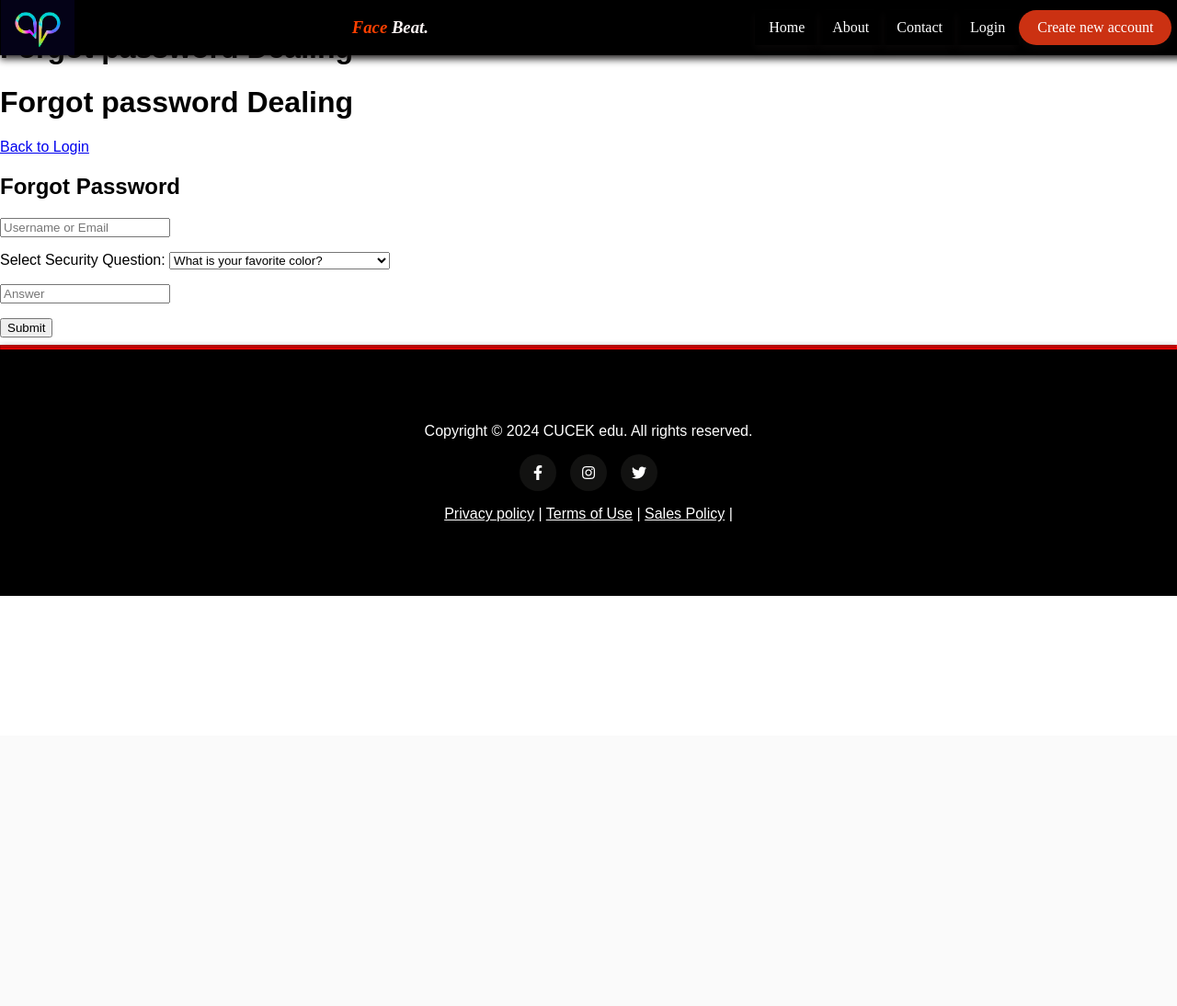
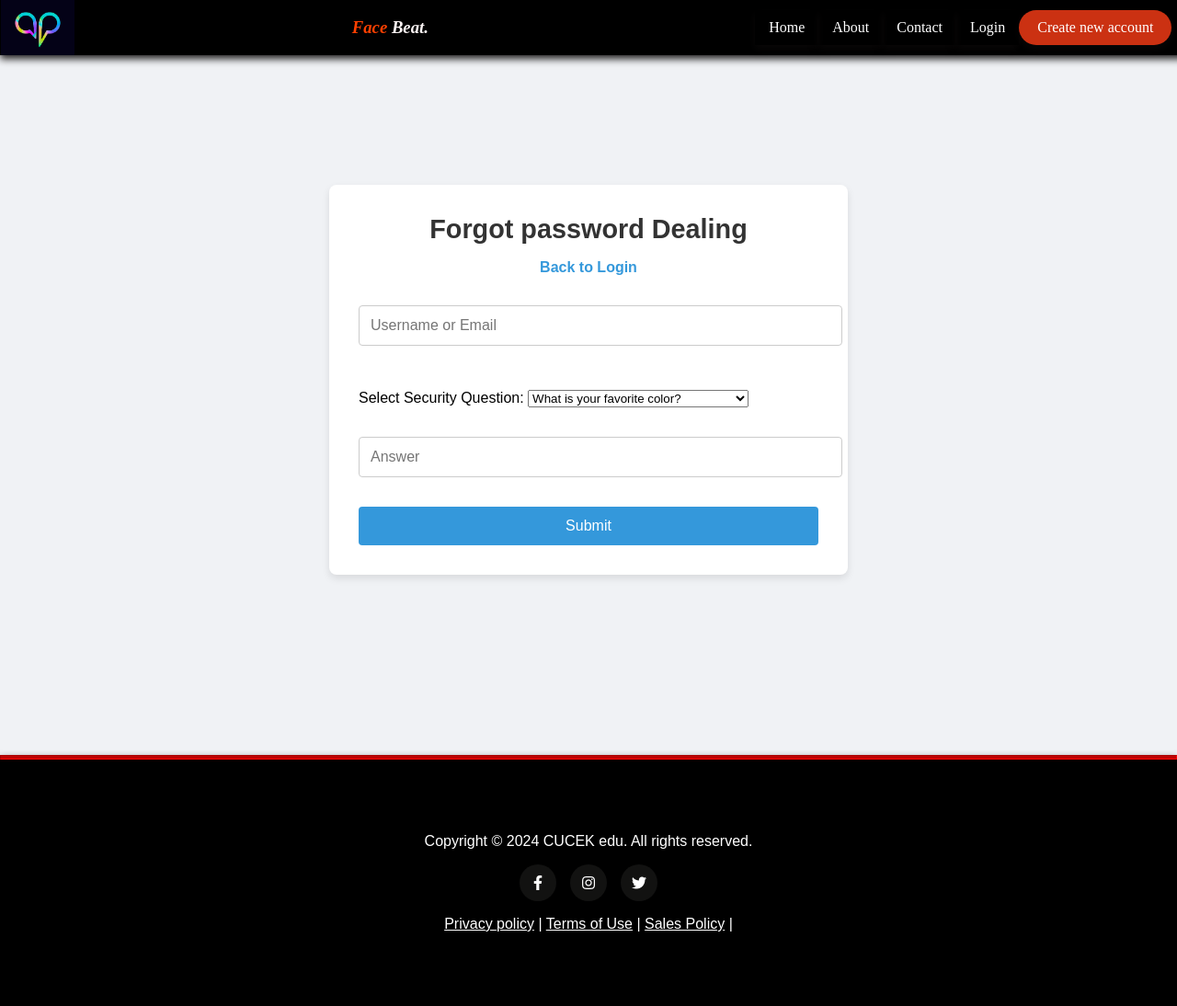
Before and after one commit to adarsh-varrier/FaceBeat, a Django app: page /forgot/ in a window 1280 px wide. Shown: the whole page at 92% size. Before the commit the page ends 648 px from the top, so only its background shows below. Run offline with Django 5.2, Linux system fonts and the light colour scheme.

Commit message:
last commit

```diff
--- a/consumers/models.py
+++ b/consumers/models.py
@@ -31,7 +31,7 @@ class Music(models.Model):
 
     title = models.CharField(max_length=255)
     artist = models.CharField(max_length=255, blank=True)
-    genre = models.CharField(max_length=100, blank=True)
+    genre = models.CharField(max_length=100, blank=True, default="null")
     language = models.CharField(max_length=100, blank=True)
     mood = models.CharField(max_length=20, choices=MOOD_CHOICES, blank=True)  # Added mood field
     release_date = models.DateField(blank=True, null=True)
--- a/facebeat/settings.py
+++ b/facebeat/settings.py
@@ -78,7 +78,7 @@ WSGI_APPLICATION = 'facebeat.wsgi.application'
 DATABASES = {
     'default': {
         'ENGINE': 'django.db.backends.postgresql',
-        'NAME': 'facebeat',
+        'NAME': 'fb',
         'HOST': 'localhost',
         'PORT': '5432',
         'USER': 'postgres',
--- a/templates/forgot-pass.html
+++ b/templates/forgot-pass.html
@@ -6,13 +6,141 @@ login
 
 {% block content %}
 {% load static %}
+<style>
 
+    /* General Styling */
+body {
+    font-family: Arial, sans-serif;
+    background-color: #f0f2f5;
+    margin: 0;
+    padding: 0;
+}
+
+/* Main Container */
+.forgot-main {
+    display: flex;
+    justify-content: center;
+    align-items: center;
+    min-height: 100vh;
+}
+
+/* Forgot Container */
+.forgot-container {
+    background-color: #fff;
+    box-shadow: 0 4px 8px rgba(0, 0, 0, 0.1);
+    border-radius: 8px;
+    padding: 2rem;
+    width: 90%;
+    max-width: 500px;
+}
+
+/* Heading */
+.forgot-heading h1 {
+    font-size: 1.8rem;
+    font-weight: bold;
+    color: #333;
+    margin: 0;
+    text-align: center;
+}
+
+/* Back to Login */
+.forgot-backtologin {
+    text-align: center;
+    margin-top: 1rem;
+}
+
+.forgot-backtologin a {
+    color: #3498db;
+    text-decoration: none;
+    font-weight: bold;
+}
+
+.forgot-backtologin a:hover {
+    text-decoration: underline;
+}
+
+/* Message Display */
+.forgot-message {
+    margin: 1rem 0;
+}
+
+.messages {
+    list-style: none;
+    padding: 0;
+    margin: 0;
+}
+
+.messages li {
+    padding: 0.75rem;
+    border-radius: 4px;
+    margin-bottom: 0.5rem;
+    font-weight: bold;
+}
+
+.messages .error {
+    background-color: #f8d7da;
+    color: #721c24;
+}
+
+.messages .success {
+    background-color: #d4edda;
+    color: #155724;
+}
+
+/* Form Styling */
+.forgot-form form {
+    display: flex;
+    flex-direction: column;
+}
+
+.form-forget input[type="text"],
+.form-forget input[type="email"],
+.form-forget input[type="password"] {
+    width: 100%;
+    padding: 0.75rem;
+    margin-bottom: 1rem;
+    border: 1px solid #ccc;
+    border-radius: 4px;
+    font-size: 1rem;
+}
+
+.form-forget input:focus {
+    outline: none;
+    border-color: #3498db;
+}
+
+/* Submit Button */
+.btn {
+    padding: 0.75rem;
+    font-size: 1rem;
+    border: none;
+    border-radius: 4px;
+    cursor: pointer;
+    transition: all 0.3s ease;
+}
+
+.btn-primary {
+    background-color: #3498db;
+    color: #fff;
+}
+
+.btn-primary:hover {
+    background-color: #2980b9;
+}
+
+
+</style>
+
+<div class="forgot-main">
+    <div class="forgot-container">
+        <div class="forgot-heading">
         <h1>Forgot password Dealing</h1>
-<h1>Forgot password Dealing</h1>
-
+        </div>
+        <div class="forgot-backtologin">
         <p><a href="{% url 'login' %}">Back to Login</a></p>
-
+        </div>
         <!-- Display messages -->
+        <div class="forgot-message">
         {% if messages %}
             <ul class="messages">
                 {% for message in messages %}
@@ -20,11 +148,14 @@ login
                 {% endfor %}
             </ul>
         {% endif %}
-
-<h2>Forgot Password</h2>
-<form method="post">
+        </div>
+        <div class="forgot-form">
+            <form method="post" class="form-forget">
                 {% csrf_token %}
                 {{ form.as_p }}
                 <button type="submit" class="btn btn-primary">Submit</button>
             </form>
+        </div>
+    </div>
+</div>
 {% endblock %}
```
Also changed, not shown: templates/reset-pass.html (+148 -5 lines), consumers/migrations/0013_remove_music_genre.py (added), consumers/migrations/0014_music_genre.py (added), 9 other files. Lines whose indentation alone changed are shown as unchanged.
